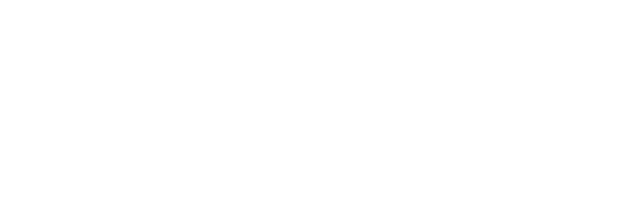
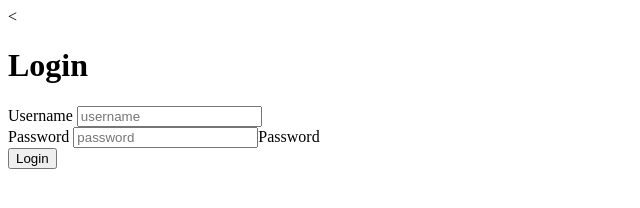
Before and after one commit to cerafinn/project-one-frontend, a plain HTML site: page index.html in a window 1280 px wide. Shown: the whole page, without its empty margins (0-640 px from the left). Drawn offline with Linux system fonts and the light colour scheme.

Commit message:
created login page and pseudo code for employee and manager

```diff
--- a/index.html
+++ b/index.html
@@ -8,5 +8,22 @@
 </head>
 <body>
 
+  <div id="login">
+    <<h1>Login</h1>
+
+    <p id="error"></p>
+    <div class="form-input">
+      <label for="username">Username</label>
+      <input type="text" id="username" placeholder="username">
+    </div>
+    <div class="form-input">
+      <label for="password">Password</label>
+      <input type="password" id="password" placeholder="password">Password
+    </div>
+
+    <button id="login-btn">Login</button>
+  </div>
+
+  <script src="./index.js"></script>
 </body>
 </html>
```
Also changed, not shown: employee.html (+8 -0 lines), manager.html (+2 -0 lines).
